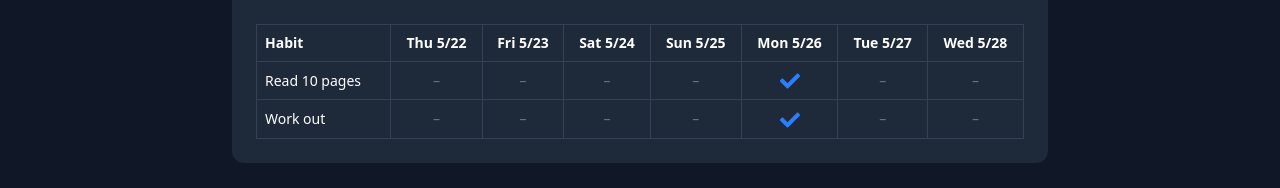
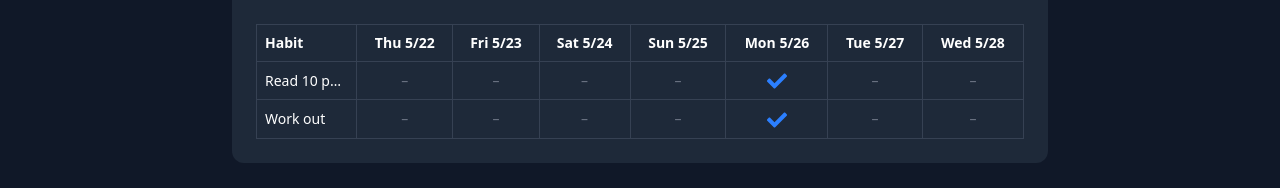
Before and after one commit to ryangholland/habit-tracker, a React (Vite) app: page /stats in a window 1280 px wide. Shown: the part 332-520 px from the top of the page. Built offline with nearby package versions, Linux system fonts and the light colour scheme.

Commit message:
feat: truncate long habit names in weekly view

```diff
--- a/src/components/WeeklyHabitTable.jsx
+++ b/src/components/WeeklyHabitTable.jsx
@@ -37,7 +37,9 @@ export default function WeeklyHabitTable() {
         <tbody>
           {habits.map((habit) => (
             <tr key={habit.id}>
-              <td className="p-2 border border-gray-700">{habit.name}</td>
+              <td className="p-2 border border-gray-700 max-w-[80px] overflow-hidden text-ellipsis whitespace-nowrap">
+                {habit.name}
+              </td>
               {days.map((day) => (
                 <td
                   key={day.iso}
```
